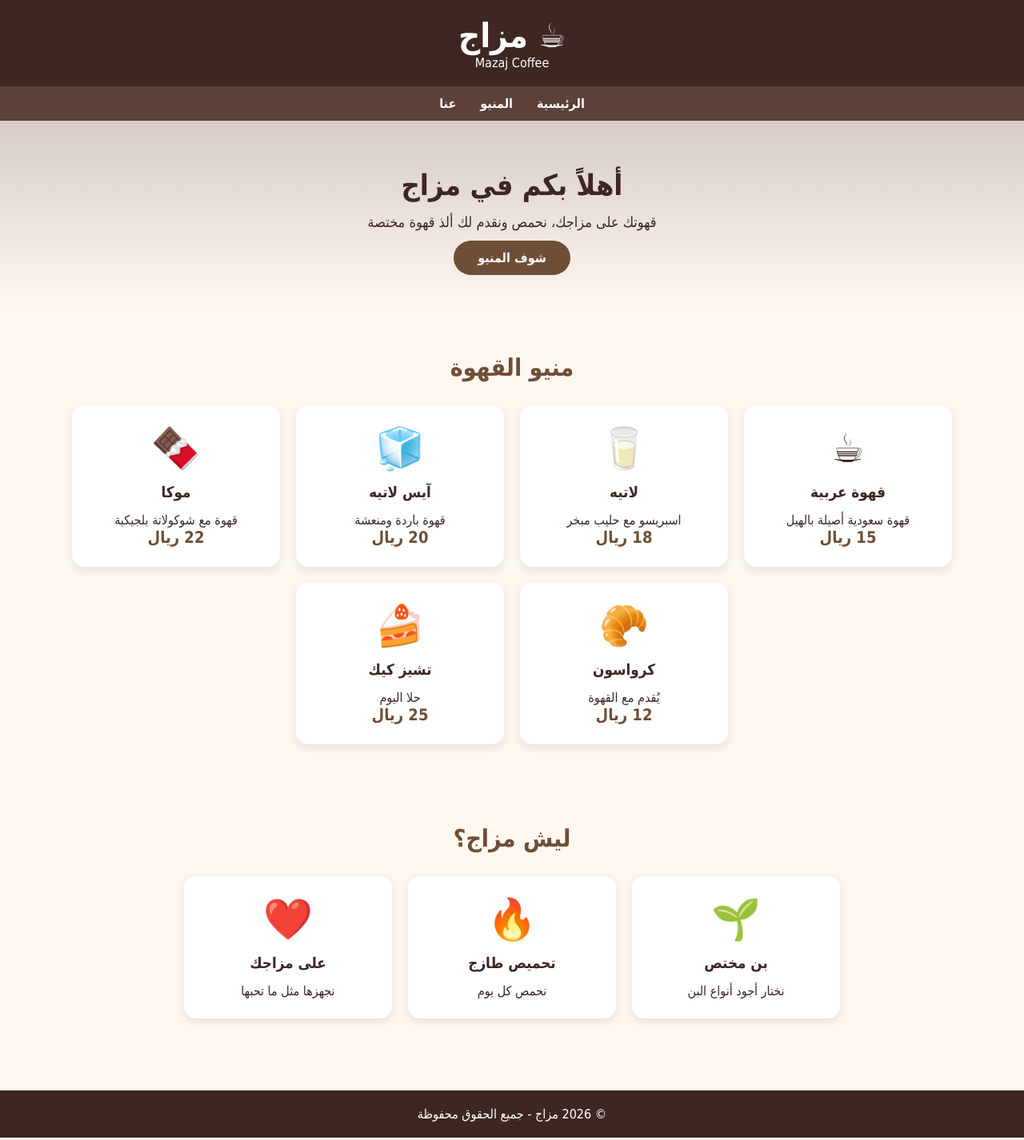
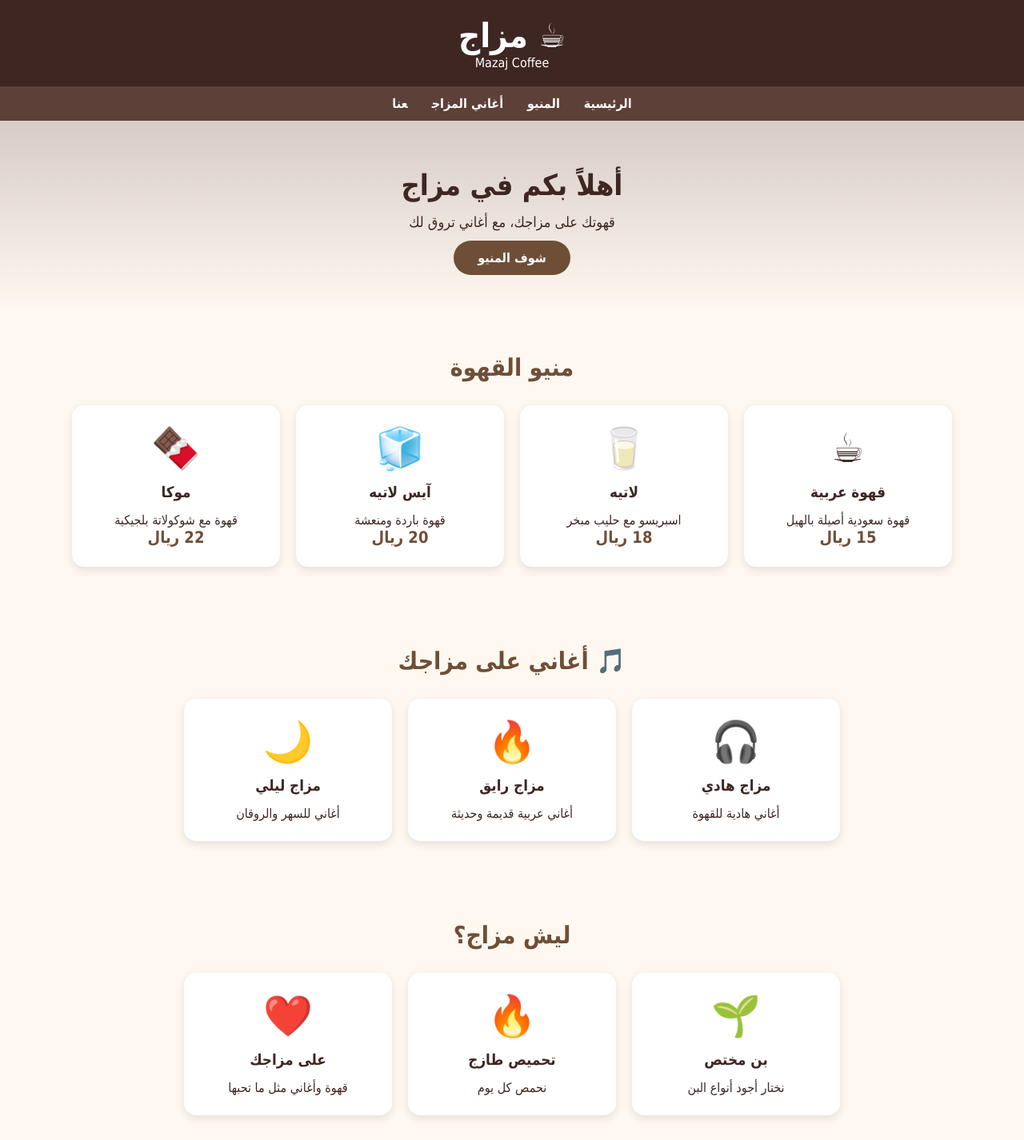
Before and after one commit to rookarefaee/-Mazaj, a plain HTML site: page index.html in a window 1280 px wide. Shown: the top 1426 px of the page at 80% size. Drawn offline with Linux system fonts and the light colour scheme.

Commit message:
Update index.html

```diff
--- a/index.html
+++ b/index.html
@@ -27,10 +27,10 @@ footer{background:#3e2723;color:#fff;text-align:center;padding:20px;margin-top:4
 </head>
 <body>
 <header><h1>☕ مزاج</h1><p>Mazaj Coffee</p></header>
-<nav><a href="#home">الرئيسية</a><a href="#menu">المنيو</a><a href="#about">عنا</a></nav>
+<nav><a href="#home">الرئيسية</a><a href="#menu">المنيو</a><a href="#songs">أغاني المزاج</a><a href="#about">عنا</a></nav>
 <div class="hero" id="home">
 <h2>أهلاً بكم في مزاج</h2>
-<p>قهوتك على مزاجك، نحمص ونقدم لك ألذ قهوة مختصة</p>
+<p>قهوتك على مزاجك، مع أغاني تروق لك</p>
 <a href="#menu" class="btn">شوف المنيو</a>
 </div>
 <div class="section" id="menu">
@@ -40,8 +40,14 @@ footer{background:#3e2723;color:#fff;text-align:center;padding:20px;margin-top:4
 <div class="card"><div class="icon">🥛</div><h3>لاتيه</h3><p>اسبريسو مع حليب مبخر</p><p class="price">18 ريال</p></div>
 <div class="card"><div class="icon">🧊</div><h3>آيس لاتيه</h3><p>قهوة باردة ومنعشة</p><p class="price">20 ريال</p></div>
 <div class="card"><div class="icon">🍫</div><h3>موكا</h3><p>قهوة مع شوكولاتة بلجيكية</p><p class="price">22 ريال</p></div>
-<div class="card"><div class="icon">🥐</div><h3>كرواسون</h3><p>يُقدم مع القهوة</p><p class="price">12 ريال</p></div>
-<div class="card"><div class="icon">🍰</div><h3>تشيز كيك</h3><p>حلا اليوم</p><p class="price">25 ريال</p></div>
+</div>
+</div>
+<div class="section" id="songs">
+<h2>🎵 أغاني على مزاجك</h2>
+<div class="cards">
+<div class="card"><div class="icon">🎧</div><h3>مزاج هادي</h3><p>أغاني هادية للقهوة</p></div>
+<div class="card"><div class="icon">🔥</div><h3>مزاج رايق</h3><p>أغاني عربية قديمة وحديثة</p></div>
+<div class="card"><div class="icon">🌙</div><h3>مزاج ليلي</h3><p>أغاني للسهر والروقان</p></div>
 </div>
 </div>
 <div class="section" id="about">
@@ -49,7 +55,7 @@ footer{background:#3e2723;color:#fff;text-align:center;padding:20px;margin-top:4
 <div class="cards">
 <div class="card"><div class="icon">🌱</div><h3>بن مختص</h3><p>نختار أجود أنواع البن</p></div>
 <div class="card"><div class="icon">🔥</div><h3>تحميص طازج</h3><p>نحمص كل يوم</p></div>
-<div class="card"><div class="icon">❤️</div><h3>على مزاجك</h3><p>نجهزها مثل ما تحبها</p></div>
+<div class="card"><div class="icon">❤️</div><h3>على مزاجك</h3><p>قهوة وأغاني مثل ما تحبها</p></div>
 </div>
 </div>
 <footer>© 2026 مزاج - جميع الحقوق محفوظة</footer>
```
